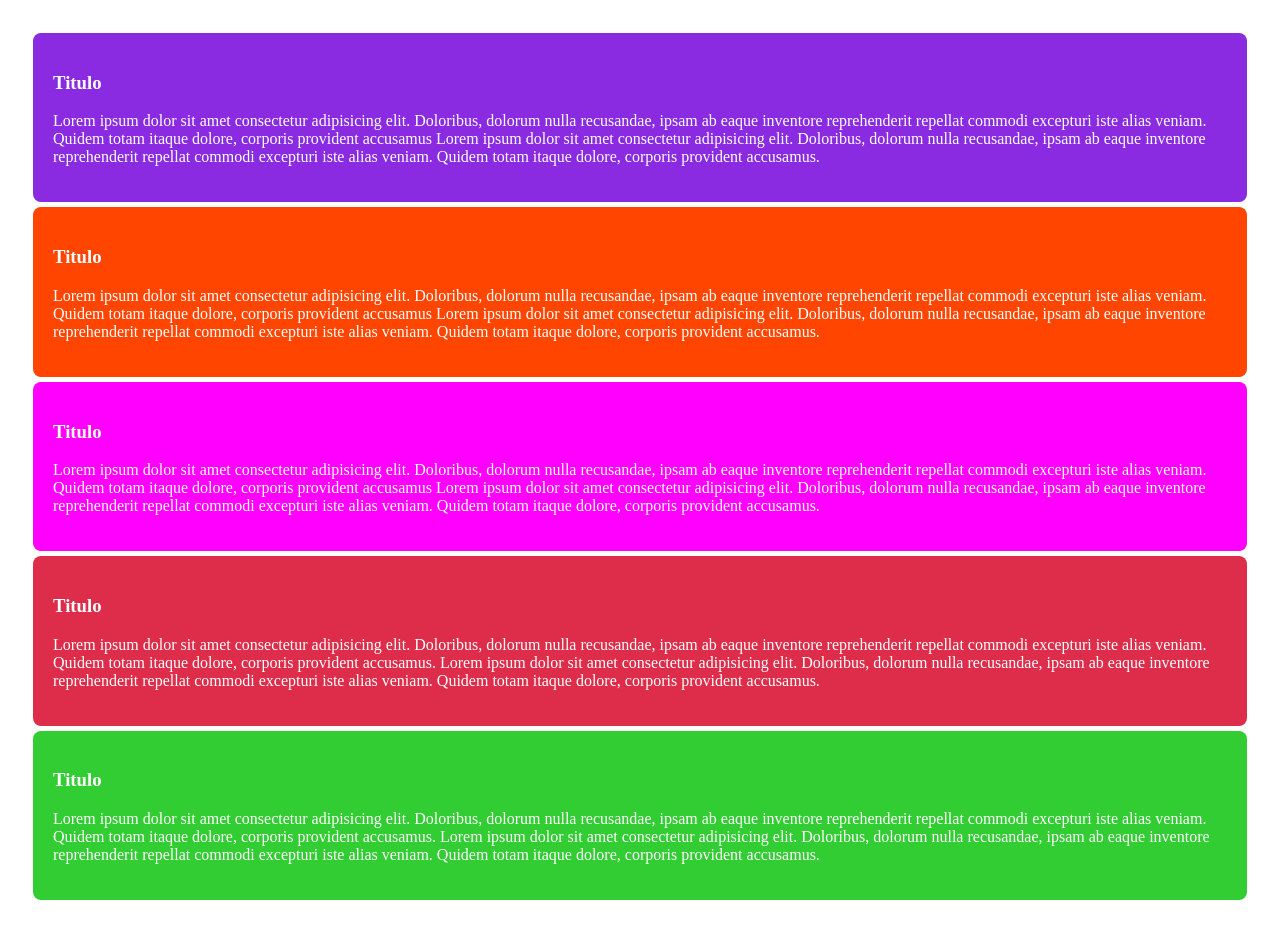
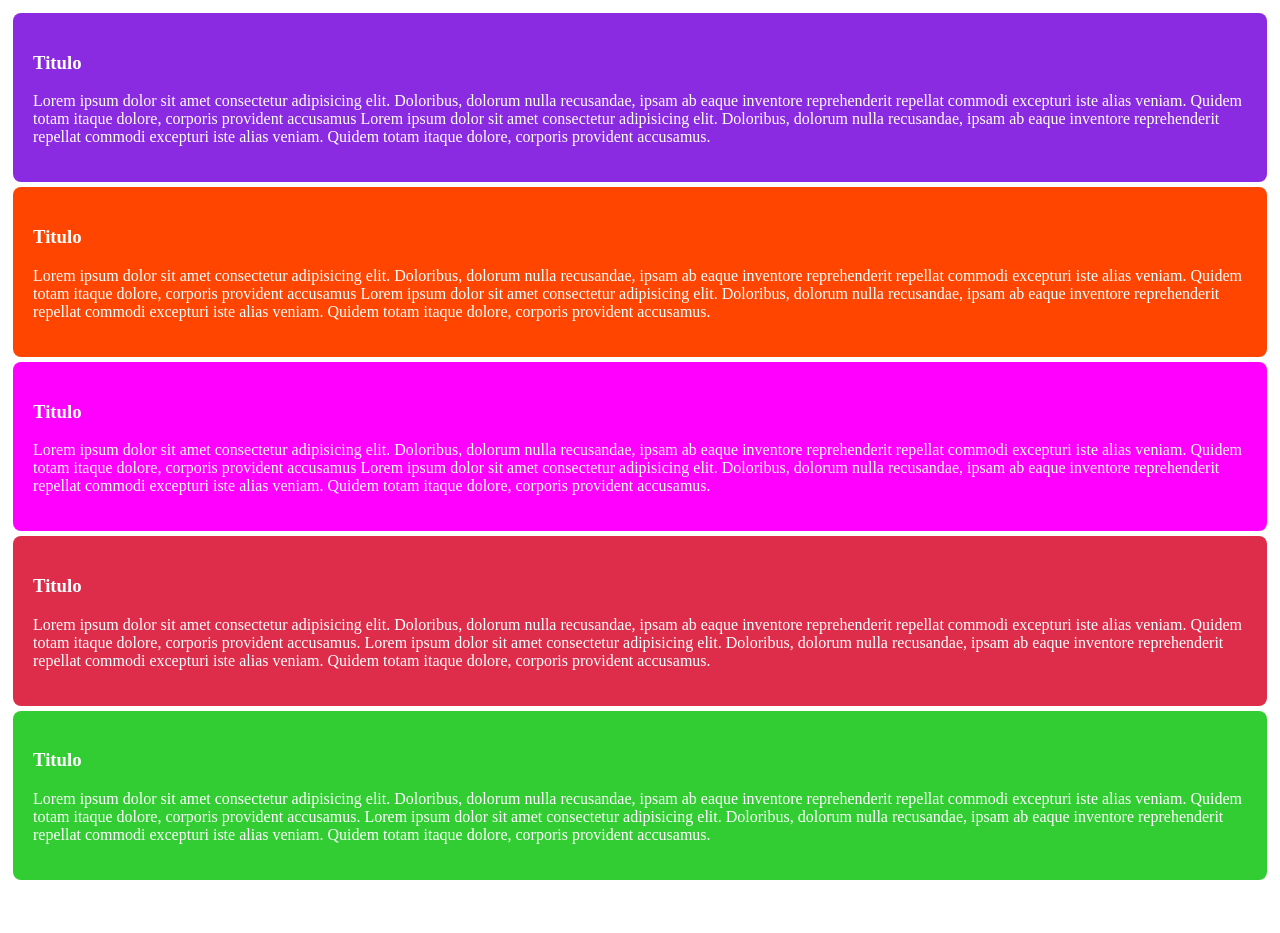
Before and after one commit to Jeandra/Scroll-Snap-type-, a plain HTML site: page index.html in a window 1280 px wide. After the commit the page ends 893 px from the top, so only its background shows below. Drawn offline with Linux system fonts and the light colour scheme.

Commit message:
Update style.css

```diff
--- a/style.css
+++ b/style.css
@@ -7,7 +7,6 @@
     display: flex;
     align-items: center;
     justify-content: center;
-    padding: 20px;
 
 }
 
@@ -16,7 +15,7 @@
    padding: 20px;
    border-radius: 8px;
    flex: 0 0 100%;
-   scroll-snap-align: none;
+   scroll-snap-align: start;
 
 }
 
```
